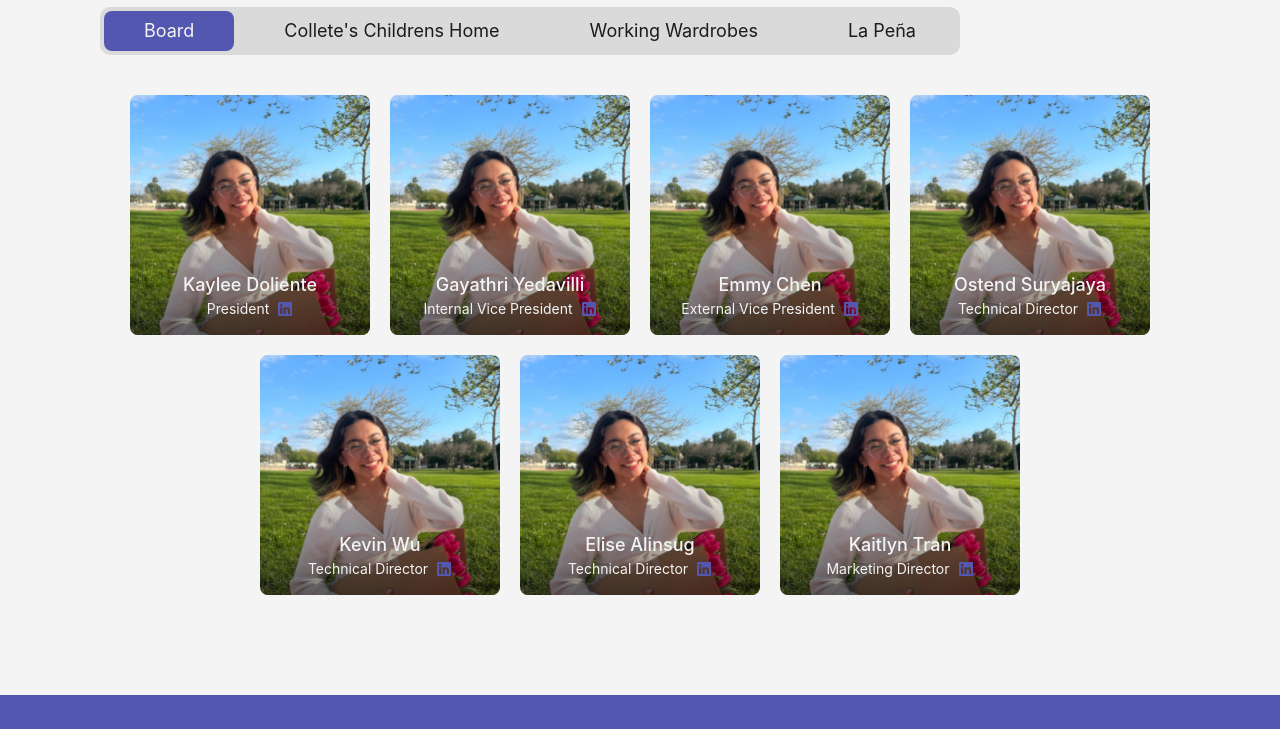
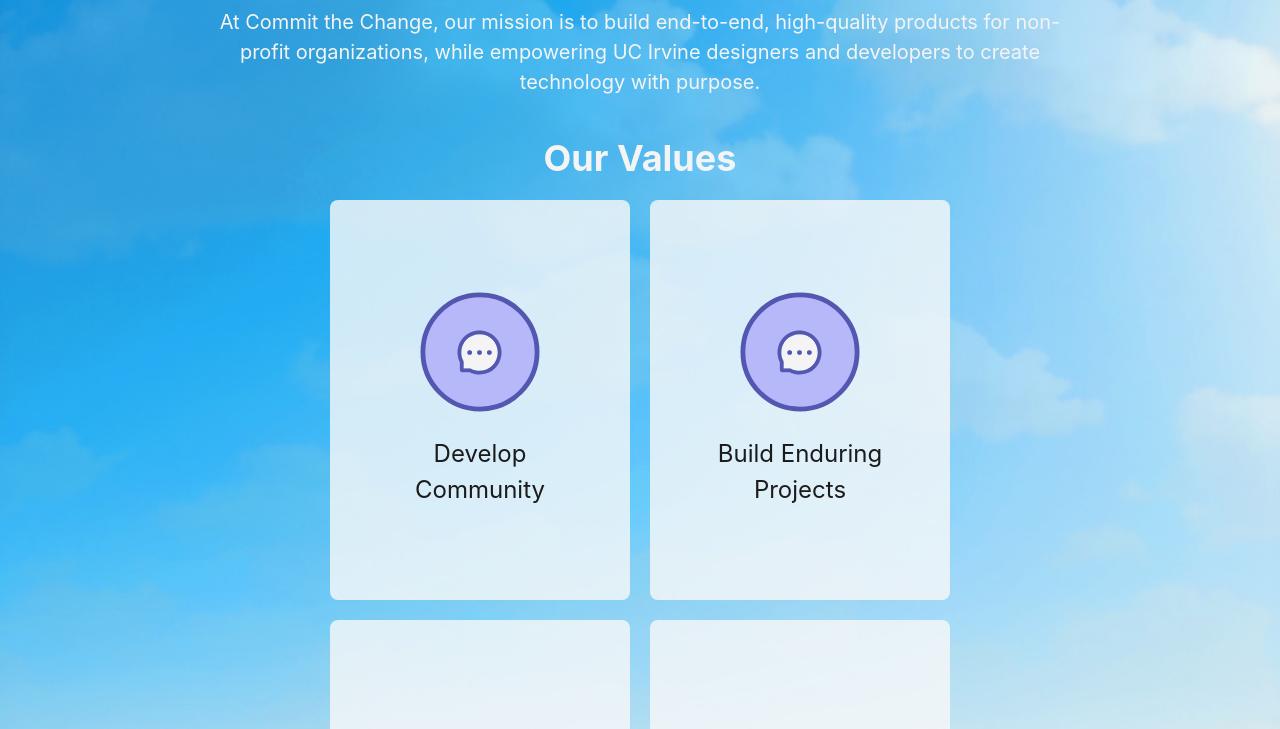
Before and after one commit to ctc-uci/website, a React (Vite) app: page /about in a window 1280 px wide. Shown: the part 794-1523 px from the top of the page. Built offline with nearby package versions, Linux system fonts and the light colour scheme.

Commit message:
feat: initial mission

```diff
--- a/src/components/about/AboutPage.tsx
+++ b/src/components/about/AboutPage.tsx
@@ -2,12 +2,14 @@
 
 import { pageStyle } from "../../styles/shared";
 import { About } from "./About";
+import { Mission } from "./mission/Mission";
 import { Team } from "./team/Team";
 
 export function AboutPage() {
   return (
     <Stack sx={pageStyle}>
       <About />
+      <Mission />
       <Team />
     </Stack>
   );
--- /dev/null
+++ b/src/components/about/mission/Mission.tsx
@@ -0,0 +1,82 @@
+import { Heading, Image, Stack, Text, VStack, Wrap } from "@chakra-ui/react";
+
+import { headingStyle } from "../../../styles/shared";
+import { Values } from "./mission-values";
+
+export function Mission() {
+  return (
+    <Stack
+      sx={{
+        paddingY: 100,
+        marginX: { base: -5, lg: -100 },
+        justifyContent: "center",
+        alignItems: "center",
+        position: "relative",
+      }}
+      spacing={10}
+    >
+      <Image
+        src={"../../../public/mission.jpeg"}
+        sx={{
+          position: "absolute",
+          top: 0,
+          zIndex: -1,
+          width: "100%",
+          objectFit: "cover",
+          borderRadius: "lg",
+        }}
+      />
+
+      <VStack
+        spacing={5}
+        sx={{ maxWidth: "66%", textAlign: "center" }}
+      >
+        <Heading sx={{ ...headingStyle, color: "ctc.gray" }}>
+          Our Mission
+        </Heading>
+        <Text sx={{ fontSize: "xl", color: "ctc.gray" }}>
+          At Commit the Change, our mission is to build end-to-end, high-quality
+          products for non-profit organizations, while empowering UC Irvine
+          designers and developers to create technology with purpose.
+        </Text>
+      </VStack>
+
+      <VStack
+        sx={{ maxWidth: "66%", textAlign: "center" }}
+        spacing={5}
+      >
+        <Heading sx={{ ...headingStyle, color: "ctc.gray" }}>
+          Our Values
+        </Heading>
+
+        <Wrap
+          spacing={5}
+          justify={"center"}
+        >
+          {Values.map((value) => (
+            <VStack
+              sx={{
+                width: 300,
+                height: 400,
+                borderRadius: "lg",
+                padding: 10,
+                backgroundColor: "rgba(249, 249, 249, 0.8)",
+                justifyContent: "center",
+                alignItems: "center",
+              }}
+              spacing={6}
+              key={value.value}
+            >
+              <Image
+                src={value.icon}
+                alt={value.value}
+                sx={{ width: 120, height: 120 }}
+              />
+              <Text sx={{ fontSize: "2xl" }}>{value.value}</Text>
+            </VStack>
+          ))}
+        </Wrap>
+      </VStack>
+    </Stack>
+  );
+}
--- /dev/null
+++ b/src/components/about/mission/mission-values.ts
@@ -0,0 +1,27 @@
+type Value = {
+  value: string;
+  icon: string;
+};
+
+export const Values: Value[] = [
+  {
+    value: "Develop Community",
+    icon: "../../../../public/about/develop-community.svg",
+  },
+  {
+    value: "Build Enduring Projects",
+    icon: "../../../../public/about/develop-community.svg",
+  },
+  {
+    value: "Foster Authenticity",
+    icon: "../../../../public/about/develop-community.svg",
+  },
+  {
+    value: "Take Initiative",
+    icon: "../../../../public/about/develop-community.svg",
+  },
+  {
+    value: "Striving for Social Good",
+    icon: "../../../../public/about/develop-community.svg",
+  },
+];
--- /dev/null
+++ b/src/components/about/team/ProfileCard.tsx
@@ -0,0 +1,82 @@
+import { Link as ChakraLink, Icon, Stack, Text } from "@chakra-ui/react";
+
+import { FaLinkedin } from "react-icons/fa";
+import { Link } from "react-router-dom";
+
+import type { Profile } from "./team-data";
+
+interface ProfileCardProps {
+  profile: Profile;
+}
+
+export function ProfileCard({ profile }: ProfileCardProps) {
+  return (
+    <Stack
+      key={profile.name + profile.role + profile.team + profile.linkedin}
+      sx={{
+        width: 60,
+        height: 60,
+        paddingX: 3,
+        paddingY: 4,
+        borderRadius: "lg",
+        backgroundColor: "ctc.secondary",
+        justifyContent: "center",
+        alignItems: "center",
+        backgroundImage: profile.image,
+        backgroundSize: "cover",
+        backgroundPosition: "center",
+        backgroundRepeat: "no-repeat",
+        color: "ctc.gray",
+        position: "relative", // To position the overlay correctly
+        _after: {
+          content: '""',
+          position: "absolute",
+          bottom: 0,
+          left: 0,
+          right: 0,
+          height: "50%",
+          background:
+            "linear-gradient(to top, rgba(0, 0, 0, 0.5), transparent)", // Adjust the gradient as needed
+          borderRadius: "inherit",
+          zIndex: 0,
+        },
+      }}
+      aria-label={`Image of ${profile.name}`}
+      spacing={0}
+    >
+      <Text
+        sx={{
+          fontSize: "lg",
+          marginTop: "auto",
+          fontWeight: "medium",
+          zIndex: 1,
+        }}
+      >
+        {profile.name}
+      </Text>
+      <Stack
+        spacing={2}
+        sx={{
+          justifyContent: "center",
+          alignItems: "center",
+          flexDirection: "row",
+          zIndex: 1,
+        }}
+      >
+        <Text sx={{ fontSize: "sm" }}>{profile.role}</Text>
+        {profile.linkedin ? (
+          <ChakraLink
+            as={Link}
+            to={profile.linkedin}
+            sx={{ height: 5 }}
+          >
+            <Icon
+              as={FaLinkedin}
+              sx={{ color: "ctc.purple" }}
+            />
+          </ChakraLink>
+        ) : null}
+      </Stack>
+    </Stack>
+  );
+}
--- a/src/components/about/team/Team.tsx
+++ b/src/components/about/team/Team.tsx
@@ -1,21 +1,10 @@
 import { useState } from "react";
 
-import {
-  Button,
-  Link as ChakraLink,
-  Heading,
-  HStack,
-  Icon,
-  Stack,
-  Text,
-  Wrap,
-} from "@chakra-ui/react";
-
-import { FaLinkedin } from "react-icons/fa";
-import { Link } from "react-router-dom";
+import { Button, Heading, Stack, Wrap } from "@chakra-ui/react";
 
 import { headingStyle } from "../../../styles/shared";
-import { Profile, TeamData } from "./team-data";
+import { ProfileCard } from "./ProfileCard";
+import { TeamData, type Profile } from "./team-data";
 
 export function Team() {
   const [activeTab, setActiveTab] = useState(0);
@@ -65,75 +54,7 @@
         >
           {TeamData.filter((profile) => filterByTeam(profile, activeTab)).map(
             (profile) => (
-              <Stack
-                key={
-                  profile.name + profile.role + profile.team + profile.linkedin
-                }
-                sx={{
-                  width: 60,
-                  height: 60,
-                  paddingX: 3,
-                  paddingY: 4,
-                  borderRadius: "lg",
-                  backgroundColor: "ctc.secondary",
-                  justifyContent: "center",
-                  alignItems: "center",
-                  backgroundImage: profile.image,
-                  backgroundSize: "cover",
-                  backgroundPosition: "center",
-                  backgroundRepeat: "no-repeat",
-                  color: "ctc.gray",
-                  position: "relative", // To position the overlay correctly
-                  _after: {
-                    content: '""',
-                    position: "absolute",
-                    bottom: 0,
-                    left: 0,
-                    right: 0,
-                    height: "50%",
-                    background:
-                      "linear-gradient(to top, rgba(0, 0, 0, 0.5), transparent)", // Adjust the gradient as needed
-                    borderRadius: "inherit",
-                    zIndex: 0,
-                  },
-                }}
-                aria-label={`Image of ${profile.name}`}
-                spacing={0}
-              >
-                <Text
-                  sx={{
-                    fontSize: "lg",
-                    marginTop: "auto",
-                    fontWeight: "medium",
-                    zIndex: 1,
-                  }}
-                >
-                  {profile.name}
-                </Text>
-                <Stack
-                  spacing={2}
-                  sx={{
-                    justifyContent: "center",
-                    alignItems: "center",
-                    flexDirection: "row",
-                    zIndex: 1,
-                  }}
-                >
-                  <Text sx={{ fontSize: "sm" }}>{profile.role}</Text>
-                  {profile.linkedin ? (
-                    <ChakraLink
-                      as={Link}
-                      to={profile.linkedin}
-                      sx={{ height: 5 }}
-                    >
-                      <Icon
-                        as={FaLinkedin}
-                        sx={{ color: "ctc.purple" }}
-                      />
-                    </ChakraLink>
-                  ) : null}
-                </Stack>
-              </Stack>
+              <ProfileCard profile={profile} />
             )
           )}
         </Wrap>
```
Also changed, not shown: public/about/develop-community.svg (added), public/mission.jpeg (added).
